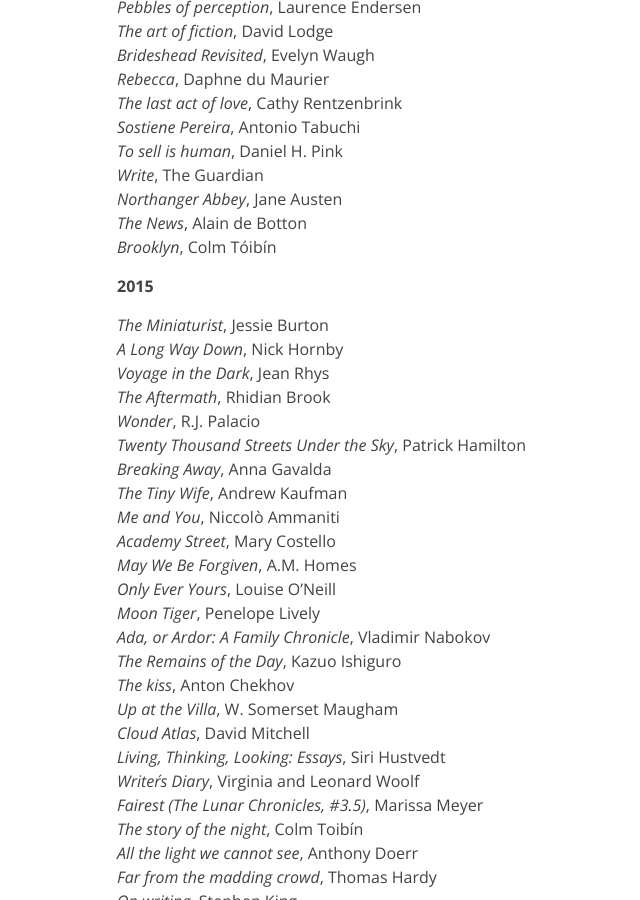
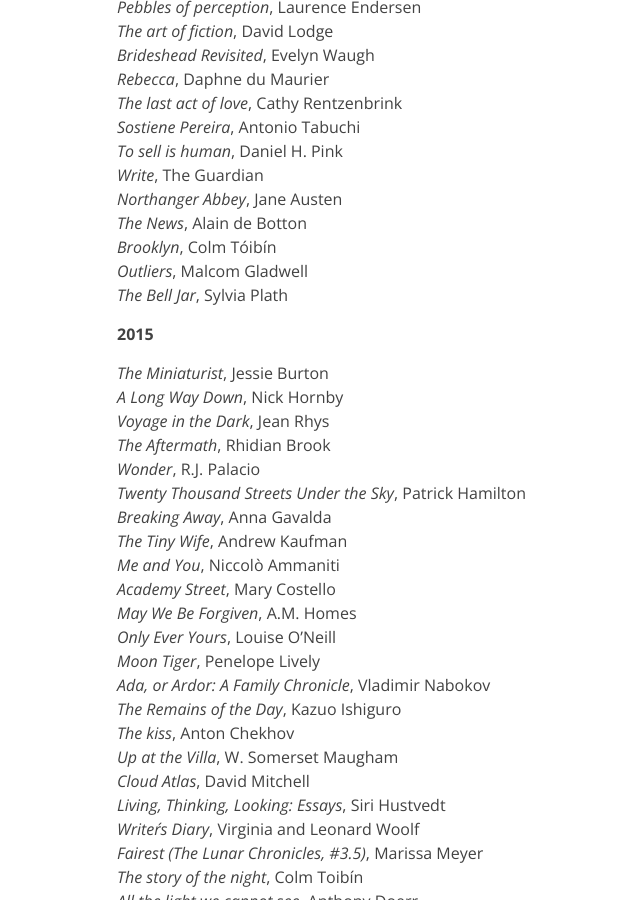
Before and after one commit to irenealgi/readbelow, a Jekyll site: the page built from reading list.md, in a window 1280 px wide and 900 px high, scrolled down 369 px. Shown: the whole window, without its empty margins (103-743 px from the left). Built offline with Jekyll 4.4.1, drawn with Linux system fonts in a browser that asks for light colours.

Commit message:
Update reading list.md

```diff
--- a/reading list.md
+++ b/reading list.md
@@ -16,6 +16,8 @@
 _Northanger Abbey_, Jane Austen
 _The News_, Alain de Botton
 _Brooklyn_, Colm Tóibín
+_Outliers_, Malcom Gladwell
+_The Bell Jar_, Sylvia Plath
 
 **2015**
 
```
